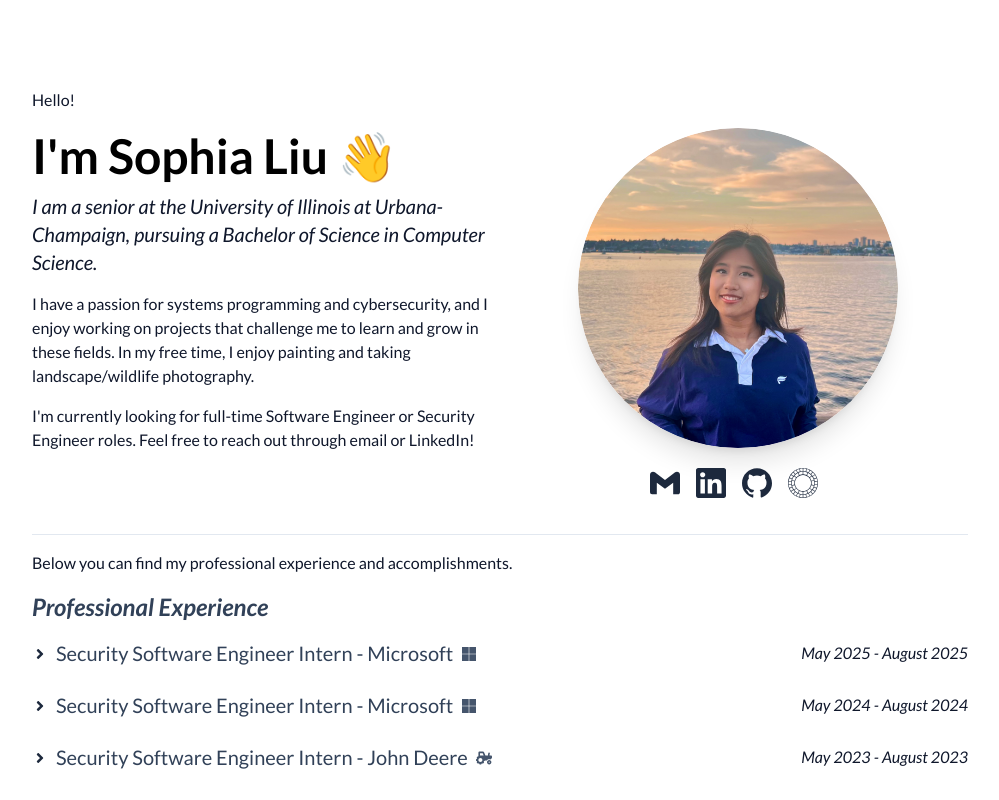
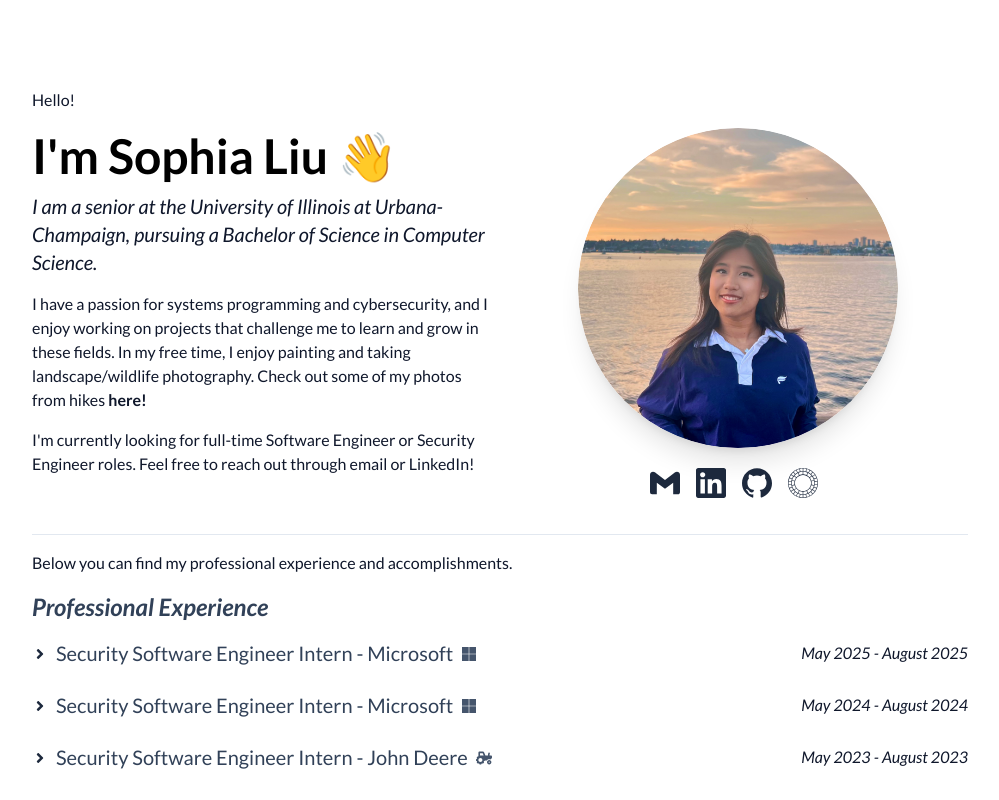
Before and after one commit to s0phialiu/site, a React (Vite) app: page / in a window 1280 px wide. Shown: the top 800 px of the page, without its empty margins (140-1139 px from the left). Built offline with nearby package versions, Linux system fonts and the light colour scheme.

Commit message:
add photo link

```diff
--- a/src/sections/About.tsx
+++ b/src/sections/About.tsx
@@ -9,7 +9,14 @@ function About() {
             I am a senior at the University of Illinois at Urbana-Champaign, pursuing a Bachelor of Science in Computer Science.
         </p>
         <p>
-        I have a passion for systems programming and cybersecurity, and I enjoy working on projects that challenge me to learn and grow in these fields. In my free time, I enjoy painting and taking landscape/wildlife photography.
+        I have a passion for systems programming and cybersecurity, and I enjoy working on projects that challenge me to learn and grow in these fields. In my free time, I enjoy painting and taking landscape/wildlife photography. Check out some of my photos from hikes{" "}
+        <a
+          href="https://vsco.co/s0phialiu/gallery"
+          target="_blank"
+          rel="noopener noreferrer"
+        >
+           <strong>here!</strong>
+        </a>
         </p>
         <p>I'm currently looking for full-time Software Engineer or Security Engineer roles. Feel free to reach out through email or LinkedIn!</p>
     </div>
```
